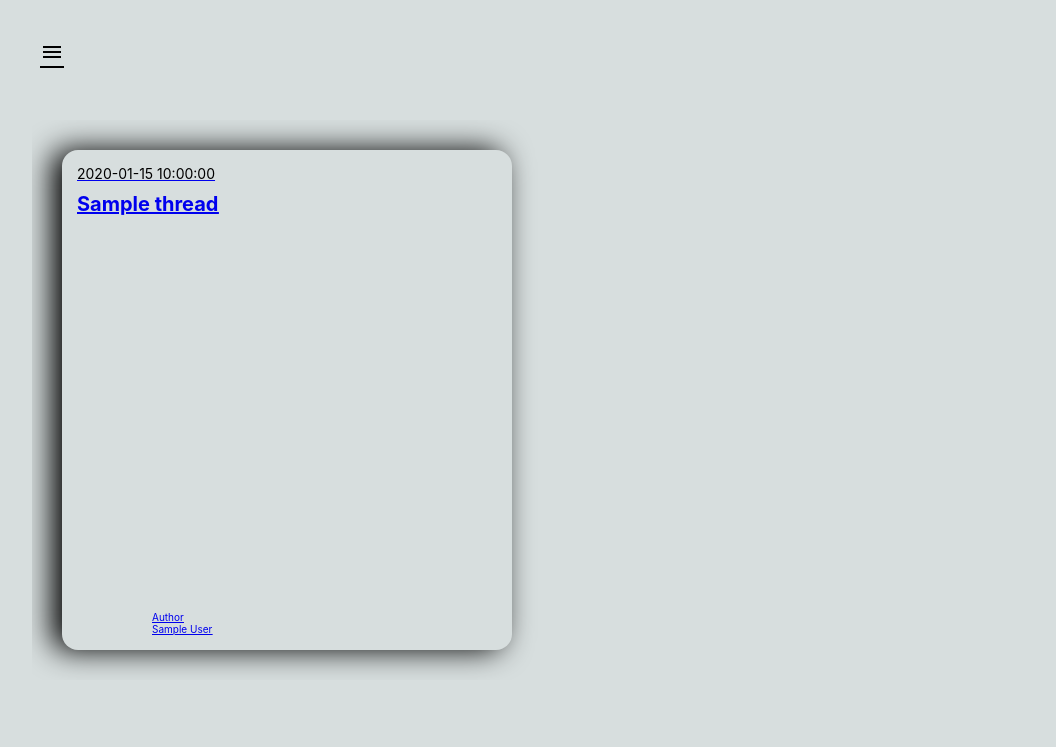
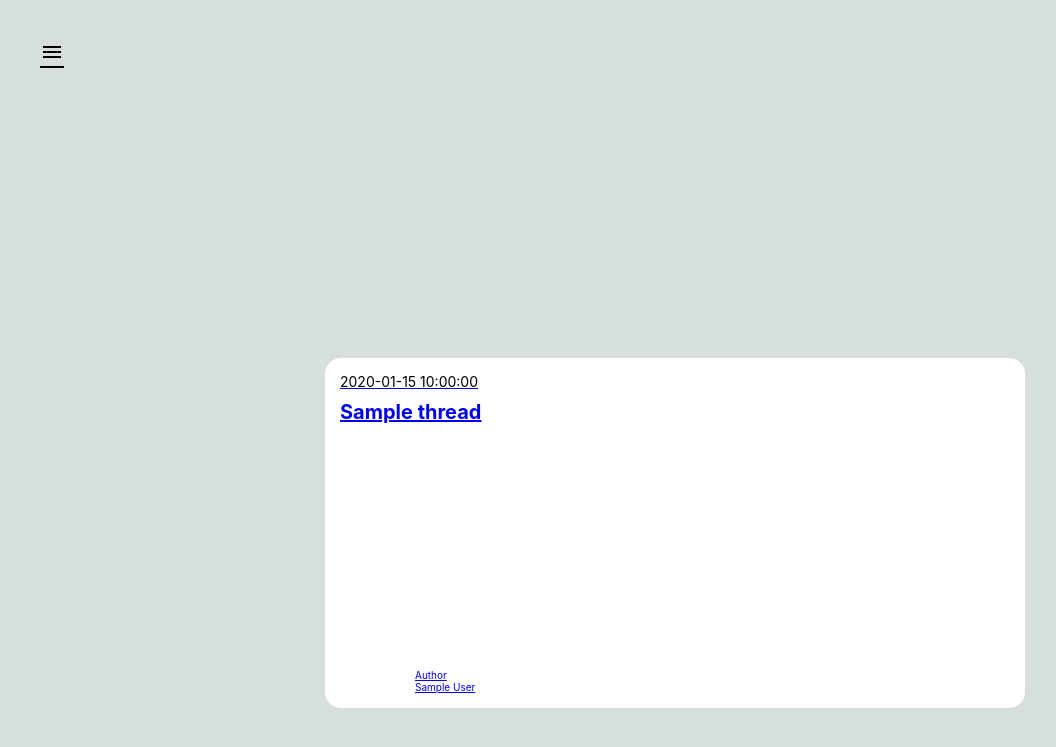
Before and after one commit to HiramLpzRdz/TechX-TeamMiners, a Flask app: page /main_feed in a window 1280 px wide. Shown: the top 747 px of the page, without its empty margins (0-1056 px from the left). Run offline with Flask 2, Linux system fonts and the light colour scheme; a database or web service that is not in the repository returns one stand-in record (values such as "Sample title"); some libraries are stand-ins or nearby versions.

Commit message:
main_feed update

```diff
--- a/static/css/main_feed.css
+++ b/static/css/main_feed.css
@@ -9,25 +9,28 @@
     font-family: 'Inter', sans-serif;
 }
 .card-container {
-    width: 95%;
-    overflow-x: scroll;
+    width: 90%;
     display: flex;
     padding: 3rem;
 }
+
 .card {
-    min-width: 450px;
-    height: 500px;
+    border-radius:15px;
+    background-color:white;
+    margin-left: 5%;
+    margin-top: 3%;
+    padding-bottom: 12px;
+    padding-top: 12px;
+    width: 700px;
+    height: 350px;
     border-radius: 16px;
-    color:#FFFFFF;
-    box-shadow: -1rem 0 3rem #000;
     display: flex;
     flex-direction: column;
     padding: 1.5rem;
     transition: 0.2s;
-    color: inherit;
-    text-decoration: inherit;
 
 }
+
 .date {
     color: black;
 
@@ -41,15 +44,6 @@
     text-decoration: inherit;
 }
 
-.tags div {
-    font-size: 9px;
-    font-weight: 700;
-    padding: 4px 10px;
-    border: 3px solid #28242f;
-    border-radius: 2rem;
-    color: inherit;
-    text-decoration: inherit;
-}
 
 .card .category-title {
     font-size: 14px;
@@ -86,12 +80,9 @@
     color: inherit;
     text-decoration: inherit;
 }
-.card:not(:first-child) {
-    margin-left: -130px;
-}
+
+
 .card:hover {
     transform: translateY(-1rem);
+    transform: scale(1.1);
 }
-.card:hover~.card{
-    transform: translateX(130px);
-}
--- a/templates/main_feed.html
+++ b/templates/main_feed.html
@@ -29,9 +29,10 @@
             </li>
         </ul>
     </div>
+
     <div class="main">
         <a href="#" class="material-icons-outlined menu"> menu </a>
-        <div class="card-container">
+        <div class="card-container"></div>
             {% for thread in threads %}
                 <a href="/thread/{{ thread._id }}">
                     <div class="card">
@@ -63,7 +64,7 @@
                     </div>
                 </a>
             {% endfor %}
-    </div>
+        </div>
     </div>
     <script src="{{ url_for("static", filename="js/app.js") }}"></script>
 </body>
```
